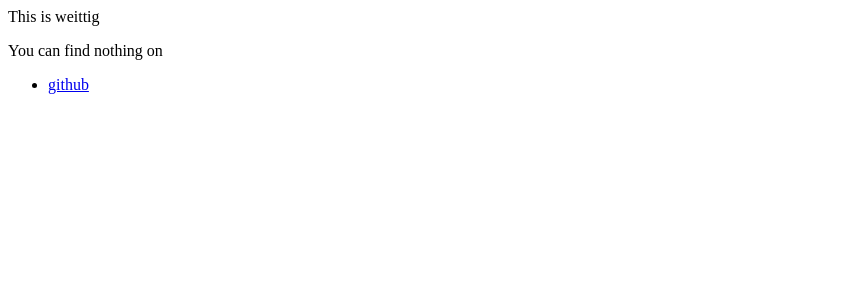
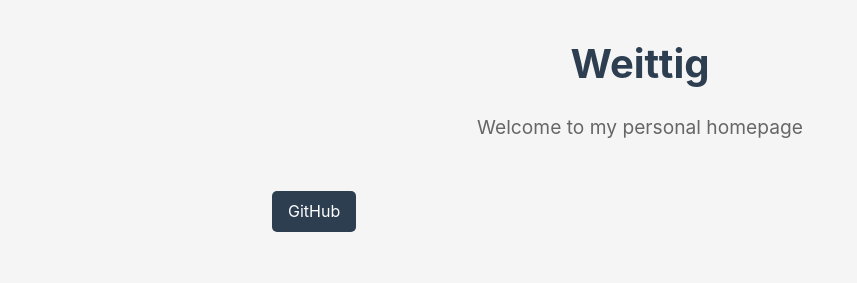
Before and after one commit to weittig/weittig.github.io, a plain HTML site: page index.html in a window 1280 px wide. Shown: the whole page, without its empty margins (0-857 px from the left). Drawn offline with Linux system fonts and the light colour scheme.

Commit message:
Update index.html

```diff
--- a/index.html
+++ b/index.html
@@ -1,8 +1,91 @@
-<p>This is weittig</p>
+<!DOCTYPE html>
+<html lang="zh">
+<head>
+    <meta charset="UTF-8">
+    <meta name="viewport" content="width=device-width, initial-scale=1.0">
+    <title>Weittig's Homepage</title>
+    <style>
+        * {
+            margin: 0;
+            padding: 0;
+            box-sizing: border-box;
+        }
 
-<p>You can find nothing on</p>
+        body {
+            font-family: -apple-system, BlinkMacSystemFont, 'Segoe UI', Roboto, Oxygen, Ubuntu, Cantarell, 'Open Sans', 'Helvetica Neue', sans-serif;
+            line-height: 1.6;
+            color: #333;
+            background-color: #f5f5f5;
+        }
 
-<ul>
-  <li> <a href="https://weittig.github.io/">github</a> </li>
+        .container {
+            max-width: 800px;
+            margin: 0 auto;
+            padding: 2rem;
+        }
 
-</ul>
+        .header {
+            text-align: center;
+            margin-bottom: 3rem;
+        }
+
+        .name {
+            font-size: 2.5rem;
+            margin-bottom: 1rem;
+            color: #2c3e50;
+        }
+
+        .description {
+            font-size: 1.2rem;
+            color: #666;
+            margin-bottom: 2rem;
+        }
+
+        .links {
+            list-style: none;
+        }
+
+        .links li {
+            margin-bottom: 1rem;
+        }
+
+        .links a {
+            display: inline-block;
+            padding: 0.5rem 1rem;
+            background-color: #2c3e50;
+            color: white;
+            text-decoration: none;
+            border-radius: 5px;
+            transition: background-color 0.3s;
+        }
+
+        .links a:hover {
+            background-color: #34495e;
+        }
+
+        @media (max-width: 600px) {
+            .container {
+                padding: 1rem;
+            }
+
+            .name {
+                font-size: 2rem;
+            }
+        }
+    </style>
+</head>
+<body>
+    <div class="container">
+        <header class="header">
+            <h1 class="name">Weittig</h1>
+            <p class="description">Welcome to my personal homepage</p>
+        </header>
+
+        <ul class="links">
+            <li>
+                <a href="https://weittig.github.io/">GitHub</a>
+            </li>
+        </ul>
+    </div>
+</body>
+</html>
```
